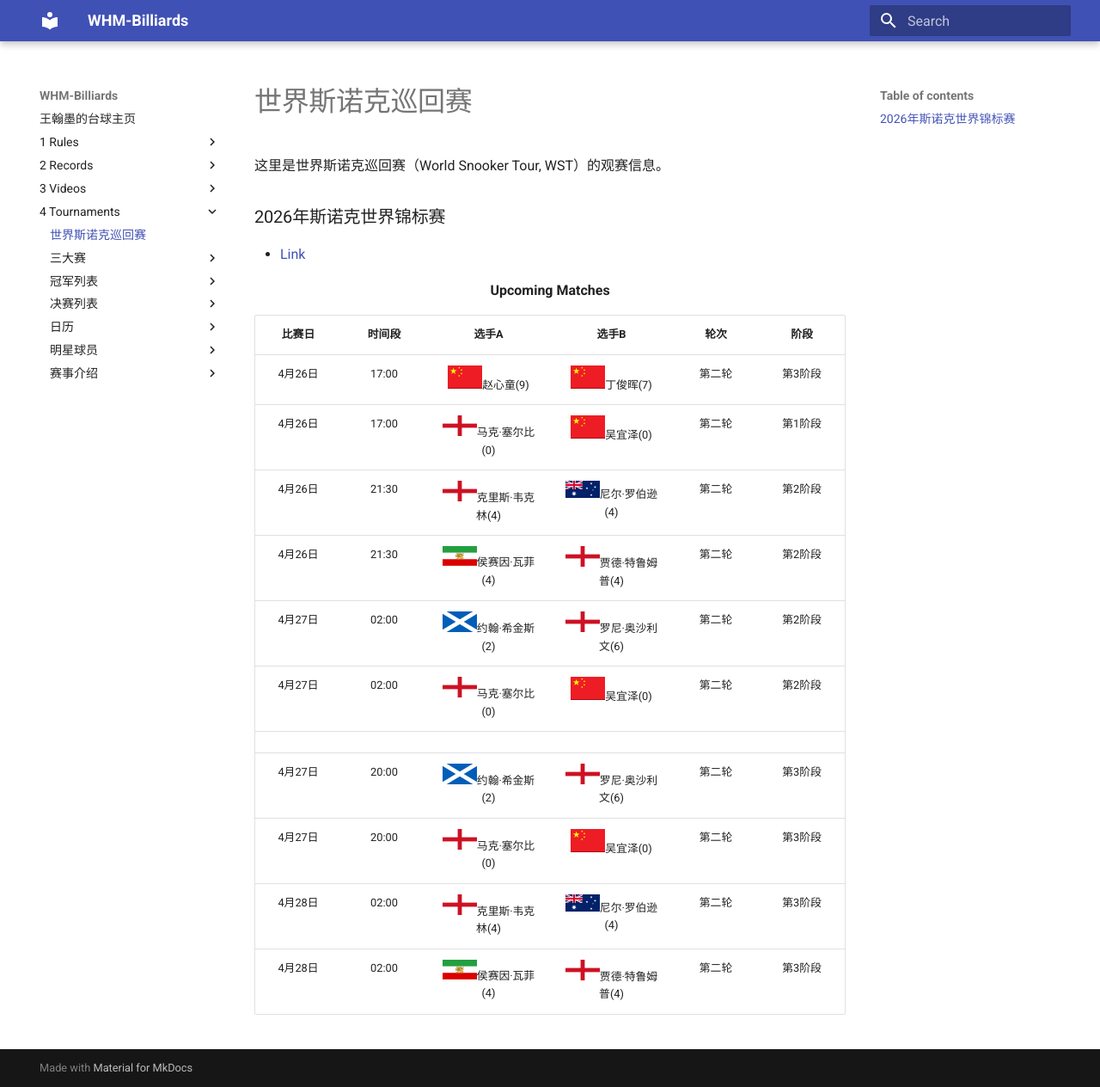
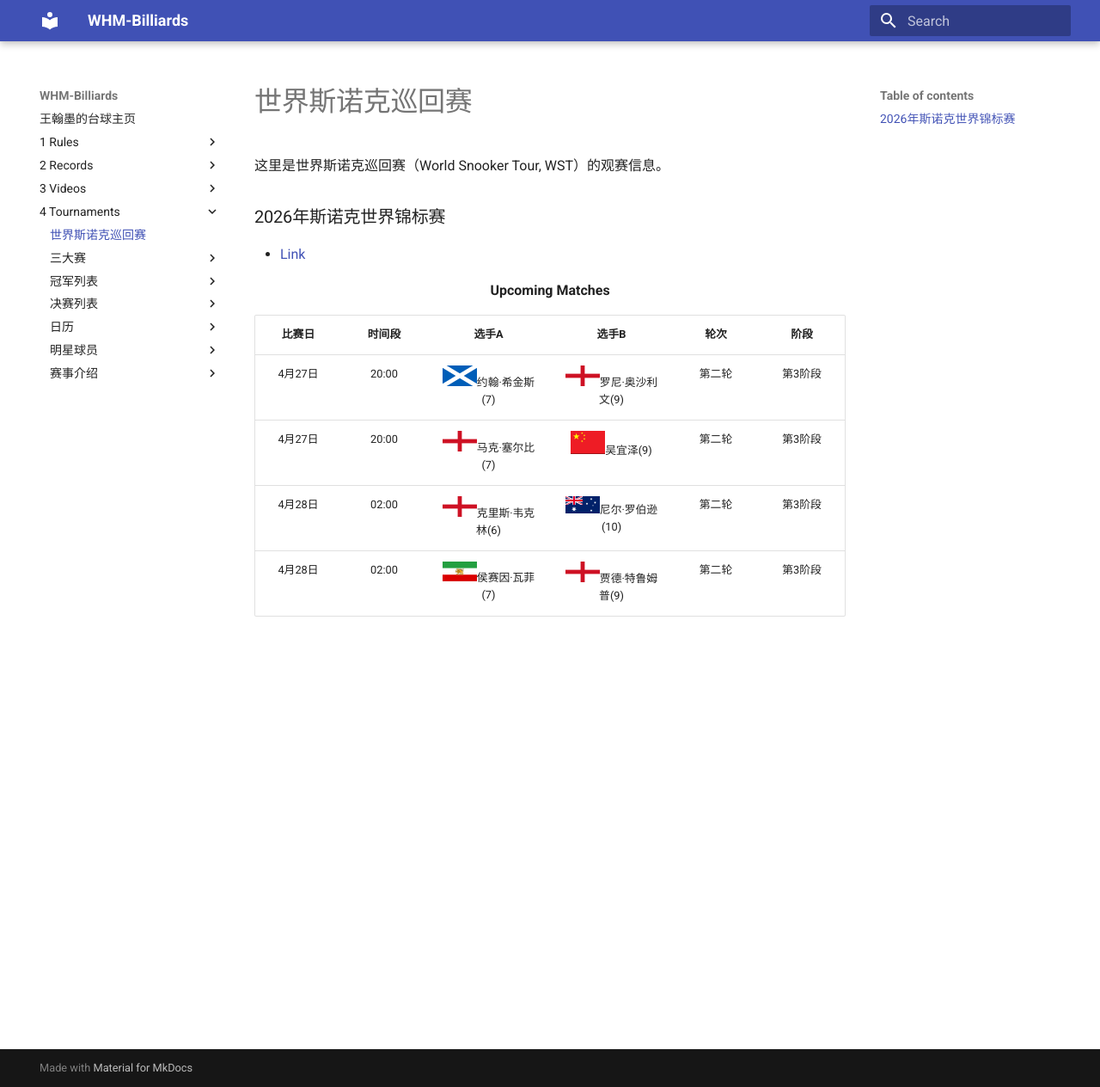
Before and after one commit to whm-billiards/whm-billiards.github.io, an MkDocs documentation site: the page built from docs/4-Tournaments/README.md, in a window 1280 px wide and 1264 px high. Shown: the whole window at 86% size. Built offline with MkDocs 1.6.1 and Material for MkDocs 9.7.7, drawn with Linux system fonts in a browser that asks for light colours.

Commit message:
World Championship 4.27

```diff
--- a/docs/4-Tournaments/README.md
+++ b/docs/4-Tournaments/README.md
@@ -10,14 +10,7 @@
 
 | 比赛日  |   时间段  |                    选手A                       |                   选手B                        |     轮次      |      阶段     |
 | :-----: | :------: | :--------------------------------------------: | :--------------------------------------------: | :----------: | :----------: |
-| 4月26日 |   17:00  |  ![](./img/china.png)赵心童(9)                 |  ![](./img/china.png)丁俊晖(7)                  |    第二轮     |    第3阶段   |
-| 4月26日 |   17:00  |  ![](./img/england.png)马克·塞尔比(0)           |  ![](./img/china.png)吴宜泽(0)                 |    第二轮     |    第1阶段   |
-| 4月26日 |   21:30  |  ![](./img/england.png)克里斯·韦克林(4)         |  ![](./img/australia.png)尼尔·罗伯逊(4)         |    第二轮     |    第2阶段   |
-| 4月26日 |   21:30  |  ![](./img/iran.png)侯赛因·瓦菲(4)              |  ![](./img/england.png)贾德·特鲁姆普(4)         |    第二轮     |    第2阶段   |
-| 4月27日 |   02:00  |  ![](./img/scotland.png)约翰·希金斯(2)          |  ![](./img/england.png)罗尼·奥沙利文(6)         |    第二轮     |    第2阶段   |
-| 4月27日 |   02:00  |  ![](./img/england.png)马克·塞尔比(0)           |  ![](./img/china.png)吴宜泽(0)                 |    第二轮     |    第2阶段   |
-|         |          |                                                |                                                |              |              |
-| 4月27日 |   20:00  |  ![](./img/scotland.png)约翰·希金斯(2)          |  ![](./img/england.png)罗尼·奥沙利文(6)         |    第二轮     |    第3阶段   |
-| 4月27日 |   20:00  |  ![](./img/england.png)马克·塞尔比(0)           |  ![](./img/china.png)吴宜泽(0)                 |    第二轮     |    第3阶段   |
-| 4月28日 |   02:00  |  ![](./img/england.png)克里斯·韦克林(4)         |  ![](./img/australia.png)尼尔·罗伯逊(4)         |    第二轮     |    第3阶段   |
-| 4月28日 |   02:00  |  ![](./img/iran.png)侯赛因·瓦菲(4)              |  ![](./img/england.png)贾德·特鲁姆普(4)         |    第二轮     |    第3阶段   |
+| 4月27日 |   20:00  |  ![](./img/scotland.png)约翰·希金斯(7)          |  ![](./img/england.png)罗尼·奥沙利文(9)         |    第二轮     |    第3阶段   |
+| 4月27日 |   20:00  |  ![](./img/england.png)马克·塞尔比(7)           |  ![](./img/china.png)吴宜泽(9)                 |    第二轮     |    第3阶段   |
+| 4月28日 |   02:00  |  ![](./img/england.png)克里斯·韦克林(6)         |  ![](./img/australia.png)尼尔·罗伯逊(10)        |    第二轮     |    第3阶段   |
+| 4月28日 |   02:00  |  ![](./img/iran.png)侯赛因·瓦菲(7)              |  ![](./img/england.png)贾德·特鲁姆普(9)         |    第二轮     |    第3阶段   |
```
Also changed, not shown: docs/4-Tournaments/三大赛/06-2026年世锦赛.md (+37 -40 lines).
